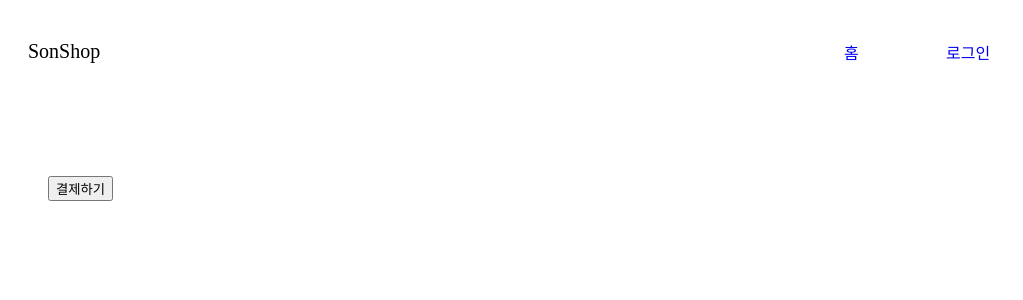
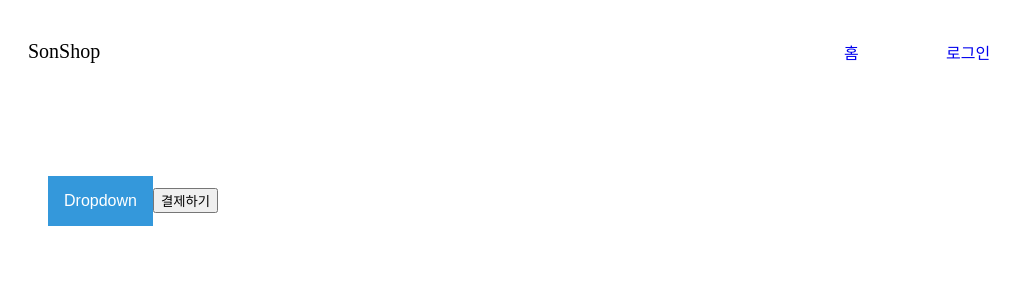
Before and after one commit to tysn07/ecommerce-front, a React (Create React App) app: page /cart in a window 1280 px wide. Shown: the top 300 px of the page, without its empty margins (0-1023 px from the left). Built offline with nearby package versions, Linux system fonts and the light colour scheme.

Commit message:
:sparkles: AddressDropmenu test

```diff
--- /dev/null
+++ b/src/Cart/AddressDropmenu.js
@@ -0,0 +1,37 @@
+function AddressDropmenu() {
+    const myArray = ["Item 1", "Item 2", "Item 3", "Item 4"];
+    function myFunction() {
+        document.getElementById("myDropdown").classList.toggle("show");
+    }
+
+
+// Close the dropdown menu if the user clicks outside of it
+    window.onclick = function(event) {
+        if (!event.target.matches('.dropbtn')) {
+            var dropdowns = document.getElementsByClassName("dropdown-content");
+            var i;
+            for (i = 0; i < dropdowns.length; i++) {
+                var openDropdown = dropdowns[i];
+                if (openDropdown.classList.contains('show')) {
+                    openDropdown.classList.remove('show');
+                }
+            }
+        }
+    }
+
+    return (
+        <div className="dropdown">
+            <button onClick={myFunction} className="dropbtn">Dropdown</button>
+            <div id="myDropdown" className="dropdown-content">
+                {myArray.map((item, index) => (
+                    // Render a div for each item in the array
+                    <div key={index}>
+                        {item}
+                    </div>
+                ))}
+            </div>
+        </div>
+    );
+
+}
+export default AddressDropmenu
--- a/src/Cart/Shopping Cart.js
+++ b/src/Cart/Shopping Cart.js
@@ -1,5 +1,6 @@
 import axios from "axios";
 import Navbar from "../Navbar";
+import AddressDropmenu from "./AddressDropmenu";
 import {useState,useEffect} from "react";
 
 function ShoppingCart(){
@@ -37,11 +38,15 @@ function ShoppingCart(){
         window.location.reload();
     }
 
+
+
+
     return(
         <>
            <Navbar/>
             <ul>
                 {arr.map((arr, index) => <li className="basket" key={index}>상품:&nbsp;{arr.at(0)}&emsp;&emsp;&emsp;&emsp;수량:&nbsp;{arr.at(1)}개</li>)}
+                <AddressDropmenu/>
                 <button onClick={pushItem}>결제하기</button>
             </ul>
 
--- a/src/index.css
+++ b/src/index.css
@@ -98,3 +98,46 @@ font-family: Bahnschrift;
   margin-bottom: 5px;
   margin-right: 5px;
 }
+
+.dropbtn {
+  background-color: #3498DB;
+  color: white;
+  padding: 16px;
+  font-size: 16px;
+  border: none;
+  cursor: pointer;
+}
+
+/* Dropdown button on hover & focus */
+.dropbtn:hover, .dropbtn:focus {
+  background-color: #2980B9;
+}
+
+/* The container <div> - needed to position the dropdown content */
+.dropdown {
+  position: relative;
+  display: inline-block;
+}
+
+/* Dropdown Content (Hidden by Default) */
+.dropdown-content {
+  display: none;
+  position: absolute;
+  background-color: #f1f1f1;
+  min-width: 160px;
+  z-index: 1;
+}
+
+/* Links inside the dropdown */
+.dropdown-content a {
+  color: black;
+  padding: 12px 16px;
+  text-decoration: none;
+  display: block;
+}
+
+/* Change color of dropdown links on hover */
+.dropdown-content a:hover {background-color: #ddd;}
+
+/* Show the dropdown menu (use JS to add this class to the .dropdown-content container when the user clicks on the dropdown button) */
+.show {display:block;}
```
